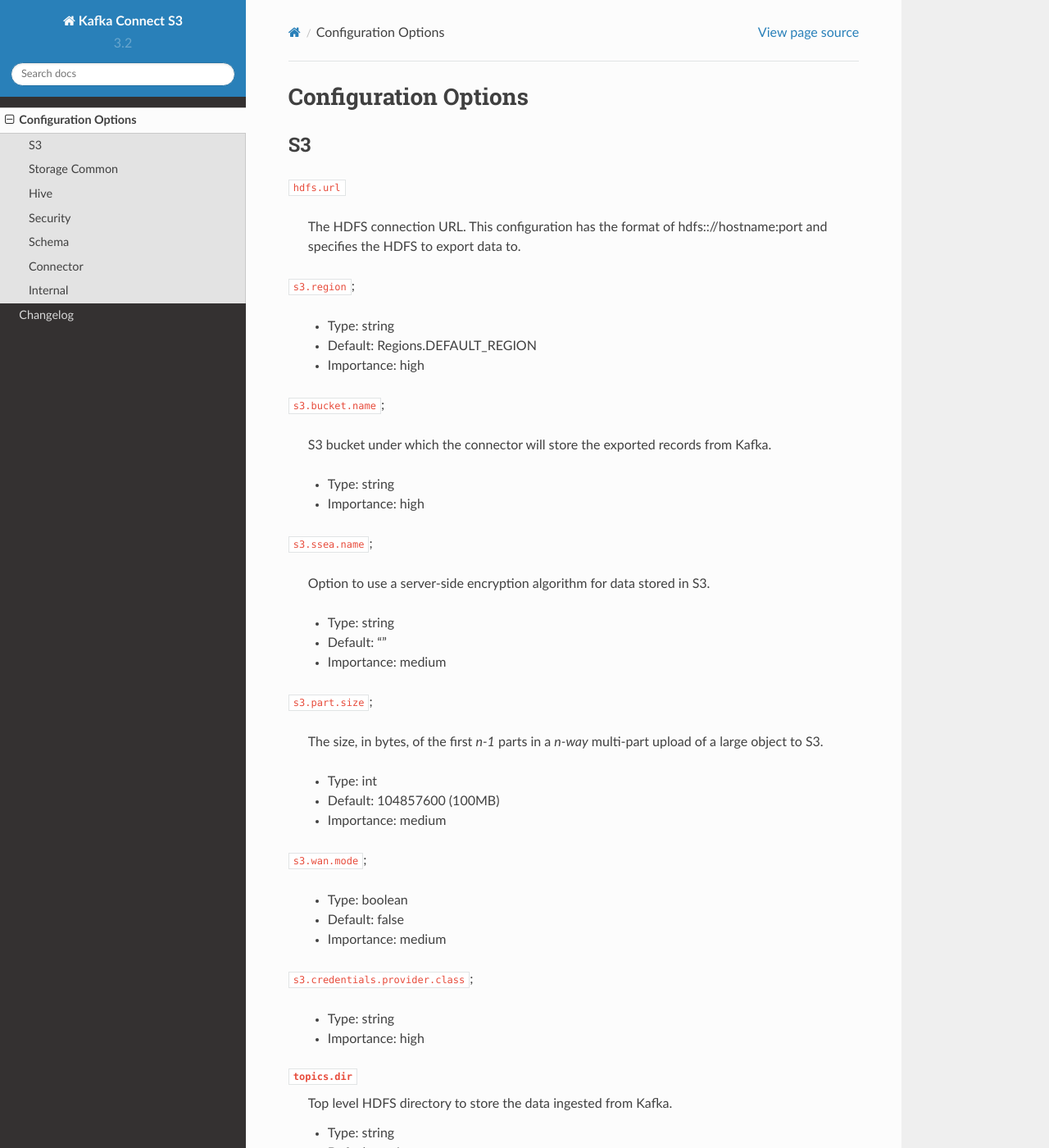
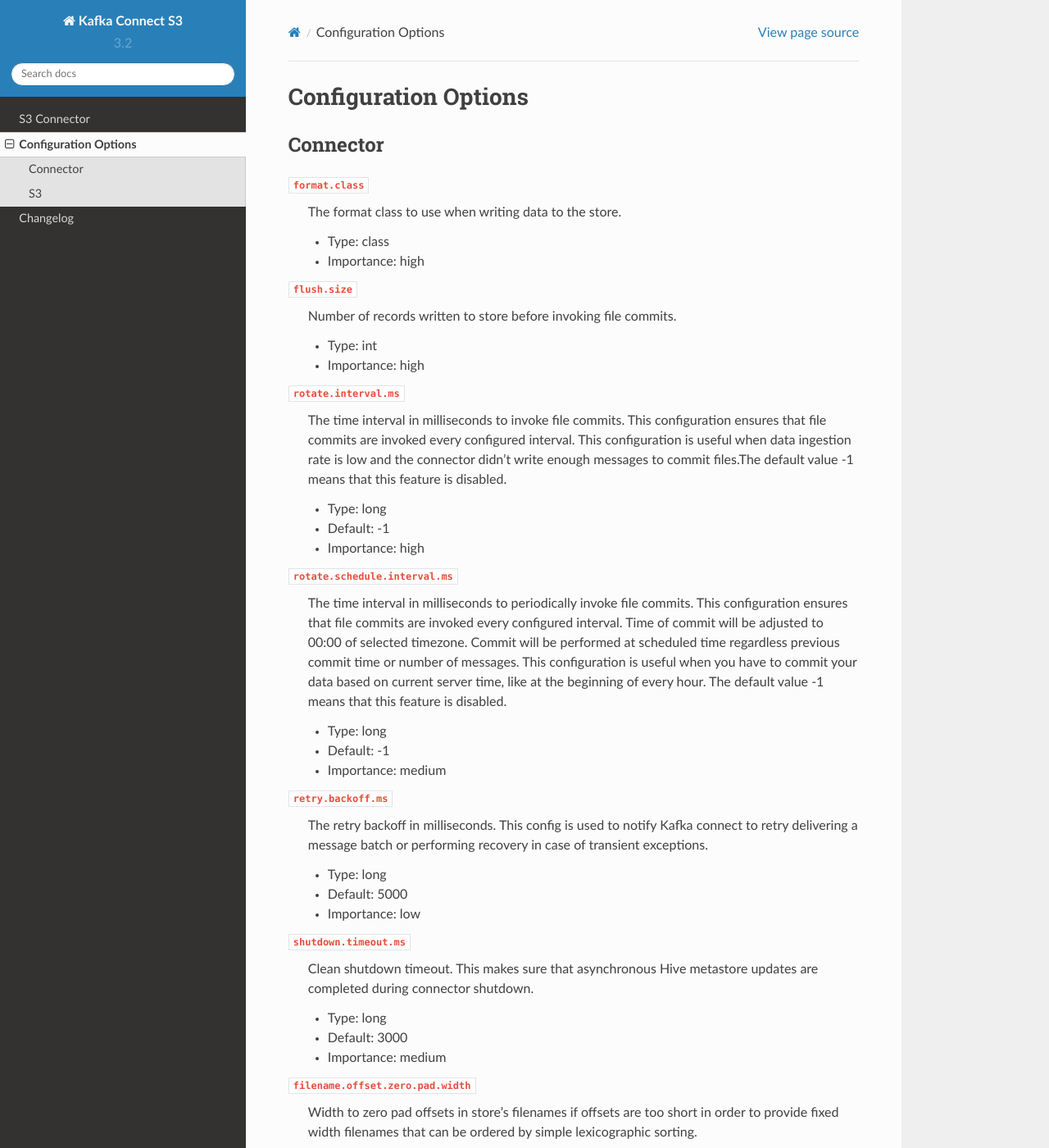
Before and after one commit to confluentinc/kafka-connect-storage-cloud, a Sphinx documentation site: the page built from kafka-connect-s3/docs/configuration_options.rst, in a window 1280 px wide and 1400 px high. Shown: the whole window at 82% size. Built offline with Sphinx 7.4.7 and the Read the Docs theme 2.0.0, drawn with Linux system fonts in a browser that asks for light colours; pages that are not in the unit, such as notebooks, are missing from menus; some of the changed text lies outside the part shown.

Commit message:
Add config options after running main in Config.
Will have to add the additional option from storage-common that apply.

```diff
--- a/kafka-connect-s3/docs/configuration_options.rst
+++ b/kafka-connect-s3/docs/configuration_options.rst
@@ -1,112 +1,107 @@
 Configuration Options
 ---------------------
 
-S3
-^^^^
+Connector
+^^^^^^^^^
 
-``hdfs.url``
+``format.class``
+  The format class to use when writing data to the store.
 
-  The HDFS connection URL. This configuration has the format of hdfs:://hostname:port and specifies the HDFS to export data to.
-
-``s3.region``;
-
-  * Type: string
-  * Default: Regions.DEFAULT_REGION
+  * Type: class
   * Importance: high
 
-``s3.bucket.name``;
+``flush.size``
+  Number of records written to store before invoking file commits.
 
-  S3 bucket under which the connector will store the exported records from Kafka.
+  * Type: int
+  * Importance: high
+
+``rotate.interval.ms``
+  The time interval in milliseconds to invoke file commits. This configuration ensures that file commits are invoked every configured interval. This configuration is useful when data ingestion rate is low and the connector didn't write enough messages to commit files.The default value -1 means that this feature is disabled.
+
+  * Type: long
+  * Default: -1
+  * Importance: high
+
+``rotate.schedule.interval.ms``
+  The time interval in milliseconds to periodically invoke file commits. This configuration ensures that file commits are invoked every configured interval. Time of commit will be adjusted to 00:00 of selected timezone. Commit will be performed at scheduled time regardless previous commit time or number of messages. This configuration is useful when you have to commit your data based on current server time, like at the beginning of every hour. The default value -1 means that this feature is disabled.
+
+  * Type: long
+  * Default: -1
+  * Importance: medium
+
+``retry.backoff.ms``
+  The retry backoff in milliseconds. This config is used to notify Kafka connect to retry delivering a message batch or performing recovery in case of transient exceptions.
+
+  * Type: long
+  * Default: 5000
+  * Importance: low
+
+``shutdown.timeout.ms``
+  Clean shutdown timeout. This makes sure that asynchronous Hive metastore updates are completed during connector shutdown.
+
+  * Type: long
+  * Default: 3000
+  * Importance: medium
+
+``filename.offset.zero.pad.width``
+  Width to zero pad offsets in store's filenames if offsets are too short in order to provide fixed width filenames that can be ordered by simple lexicographic sorting.
+
+  * Type: int
+  * Default: 10
+  * Valid Values: [0,...]
+  * Importance: low
+
+``schema.cache.size``
+  The size of the schema cache used in the Avro converter.
+
+  * Type: int
+  * Default: 1000
+  * Importance: low
+
+S3
+^^
+
+``s3.bucket.name``
+  The S3 Bucket.
 
   * Type: string
   * Importance: high
 
-``s3.ssea.name``;
+``s3.part.size``
+  The Part Size in S3 Multi-part Uploads.
 
-  Option to use a server-side encryption algorithm for data stored in S3.
+  * Type: int
+  * Default: 104857600
+  * Valid Values: [5242880,...,2147483647]
+  * Importance: high
+
+``s3.ssea.name``
+  The S3 Server Side Encryption Algorithm.
 
   * Type: string
   * Default: ""
-  * Importance: medium
+  * Importance: low
 
-``s3.part.size``;
-
-  The size, in bytes, of the first *n-1* parts in a *n-way* multi-part upload of a large object to S3.
-
-  * Type: int
-  * Default: 104857600 (100MB)
-  * Importance: medium
-
-``s3.wan.mode``;
+``s3.wan.mode``
+  Use S3 accelerated endpoint.
 
   * Type: boolean
   * Default: false
   * Importance: medium
 
-``s3.credentials.provider.class``;
+``s3.region``
+  The AWS region to be used the connector.
 
   * Type: string
-  * Importance: high
+  * Default: us-west-2
+  * Valid Values: [us-gov-west-1, ap-northeast-1, ap-northeast-2, ap-south-1, ap-southeast-1, ap-southeast-2, ca-central-1, eu-central-1, eu-west-1, eu-west-2, sa-east-1, us-east-1, us-east-2, us-west-1, us-west-2, cn-north-1]
+  * Importance: medium
 
-``topics.dir``
-  Top level HDFS directory to store the data ingested from Kafka.
+``s3.credentials.provider.class``
+  Credentials provider or provider chain to use for authentication to AWS. By default the  connector uses 'DefaultAWSCredentialsProviderChain'.
 
-  * Type: string
-  * Default: topics
-  * Importance: high
-
-``logs.dir``
-  Top level HDFS directory to store the write ahead logs.
-
-  * Type: string
-  * Default: logs
-  * Importance: high
-
-``format.class``
-  The format class to use when writing data to HDFS.
-
-  * Type: string
-  * Default: io.confluent.connect.hdfs.avro.AvroFormat
-  * Importance: high
-
-   TOPICS_DIR_CONFIG = ``topics.dir``;
-   TOPICS_DIR_DOC = ``Top level directory to store the data ingested from Kafka.``;
-   TOPICS_DIR_DEFAULT = ``topics``;
-   TOPICS_DIR_DISPLAY = ``Topics directory``;
-
-   STORE_URL_CONFIG = ``store.url``;
-   STORE_URL_DOC = ``Store's connection URL, if applicable.``;
-   STORE_URL_DEFAULT = null;
-   STORE_URL_DISPLAY = ``Store URL``;
-
-   DIRECTORY_DELIM_CONFIG = ``directory.delim``;
-   DIRECTORY_DELIM_DOC = ``Directory delimiter pattern``;
-   DIRECTORY_DELIM_DEFAULT = ``/``;
-   DIRECTORY_DELIM_DISPLAY = ``Directory Delimiter``;
-
-   FILE_DELIM_CONFIG = ``file.delim``;
-   FILE_DELIM_DOC = ``File delimiter pattern``;
-   FILE_DELIM_DEFAULT = ``+``;
-   FILE_DELIM_DISPLAY = ``File Delimiter``;
-
-   STORAGE_CLASS_CONFIG = ``storage.class``;
-   STORAGE_CLASS_DOC = ``The underlying storage layer.``;
-   STORAGE_CLASS_DISPLAY = ``Storage Class``;
-
-Storage Common
-^^^^
-
-Hive
-^^^^
-
-Security
-^^^^^^^^
-
-Schema
-^^^^^^
-
-Connector
-^^^^^^^^^
-
-Internal
-^^^^^^^^
+  * Type: class
+  * Default: com.amazonaws.auth.DefaultAWSCredentialsProviderChain
+  * Valid Values: Any class implementing: interface com.amazonaws.auth.AWSCredentialsProvider
+  * Importance: low
--- a/kafka-connect-s3/docs/index.rst
+++ b/kafka-connect-s3/docs/index.rst
@@ -8,6 +8,6 @@
 .. toctree::
    :maxdepth: 3
 
-   connect_s3
+   s3_connector
    configuration_options
    changelog
```
